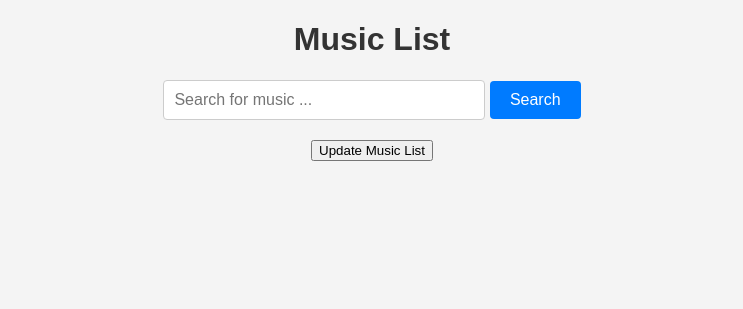
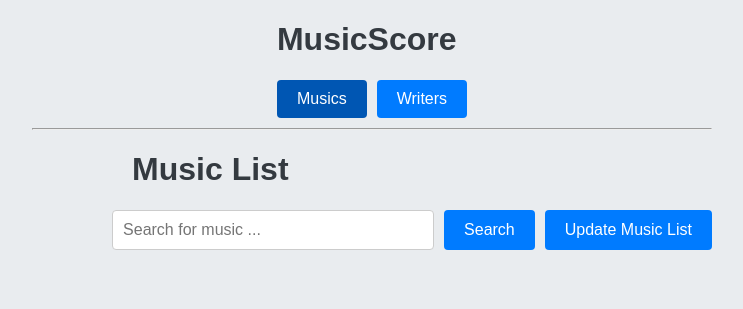
Before and after one commit to monteiroo21/BD, a Flask app: template projeto/project_code/code/bd-project/templates/index.html in a window 1280 px wide. Shown: the top 309 px of the page, without its empty margins (268-1011 px from the left). Run offline with Flask 3, Linux system fonts and the light colour scheme; the template is opened without the code that fills it, so the values that code supplies are empty; some libraries are stand-ins or nearby versions.

Commit message:
search and styles

```diff
--- a/projeto/project_code/code/bd-project/bd_project/music.py
+++ b/projeto/project_code/code/bd-project/bd_project/music.py
@@ -36,11 +36,24 @@ def list_allMusic() -> list[Music]:
             return [Music(*row) for row in cursor.fetchall()]
 
 
+# def search_music(query: str) -> list[Music]:
+#     with create_connection() as conn:
+#         with conn.cursor() as cursor:
+#             cursor.execute("""SELECT music_id, title, [year], g.[name] AS genre_name
+#                            FROM Music AS m
+#                             JOIN MusicalGenre AS g ON m.musGenre_id = g.id
+#                             WHERE m.title LIKE ?""", ('%' + query + '%',))
+#             return [Music(*row) for row in cursor.fetchall()]
+
+
 def search_music(query: str) -> list[Music]:
     with create_connection() as conn:
         with conn.cursor() as cursor:
-            cursor.execute("""SELECT music_id, title, [year], g.[name] AS genre_name
-                           FROM Music AS m
-                            JOIN MusicalGenre AS g ON m.musGenre_id = g.id
-                            WHERE m.title LIKE ?""", ('%' + query + '%',))
+            cursor.execute("""SELECT m.music_id, m.title, m.[year], g.[name] AS genre_name, wr.Fname, wr.Lname
+                FROM Music AS m
+                JOIN MusicalGenre AS g ON m.musGenre_id = g.id
+                JOIN writes AS mw ON m.music_id = mw.music_id
+                JOIN Composer AS c ON mw.composer_id = c.id
+                JOIN Writer AS wr ON c.id = wr.id
+                WHERE m.title LIKE ?""", ('%' + query + '%',))
             return [Music(*row) for row in cursor.fetchall()]
--- a/projeto/project_code/code/bd-project/templates/index.html
+++ b/projeto/project_code/code/bd-project/templates/index.html
@@ -7,7 +7,7 @@
     <title>Music List</title>
     <script src="https://unpkg.com/htmx.org@1.8.4"></script>
     <style>
-        body {
+        /* body {
             font-family: Arial, sans-serif;
             background-color: #f4f4f4;
             margin: 0;
@@ -86,22 +86,171 @@
 
         button.update-btn:hover {
             background-color: #218838;
+        } */
+
+        body {
+            font-family: Arial, sans-serif;
+            background-color: #e9ecef;
+            margin: 0;
+            padding: 0;
+            display: flex;
+            flex-direction: column;
+            align-items: center;
+        }
+
+        h1 {
+            color: #343a40;
+        }
+
+        #tab-container {
+            margin-top: 20px;
+            display: flex;
+            justify-content: center;
+            gap: 10px;
+        }
+
+        #tab-container button {
+            padding: 10px 20px;
+            font-size: 16px;
+            color: #fff;
+            background-color: #007bff;
+            border: none;
+            border-radius: 4px;
+            cursor: pointer;
+            transition: background-color 0.3s ease;
+        }
+
+        #tab-container button:hover {
+            background-color: #0056b3;
+        }
+
+        #tab-container button.active {
+            background-color: #0056b3;
+        }
+
+        #search-form {
+            margin: 20px 0;
+            display: flex;
+            gap: 10px;
+        }
+
+        #search-form input {
+            padding: 10px;
+            font-size: 16px;
+            border: 1px solid #ccc;
+            border-radius: 4px;
+            width: 300px;
+            transition: border-color 0.3s ease;
+        }
+
+        #search-form input:focus {
+            border-color: #007bff;
+            outline: none;
+        }
+
+        #search-form button {
+            padding: 10px 20px;
+            font-size: 16px;
+            color: #fff;
+            background-color: #007bff;
+            border: none;
+            border-radius: 4px;
+            cursor: pointer;
+            transition: background-color 0.3s ease;
+        }
+
+        #search-form button:hover {
+            background-color: #0056b3;
+        }
+
+        #music-container {
+            display: flex;
+            flex-wrap: wrap;
+            gap: 20px;
+            justify-content: center;
+        }
+
+        .card {
+            background-color: #fff;
+            border: 1px solid #ddd;
+            border-radius: 8px;
+            padding: 20px;
+            box-shadow: 0 2px 5px rgba(0, 0, 0, 0.1);
+            width: calc(33.333% - 40px);
+            box-sizing: border-box;
+            transition: box-shadow 0.3s ease;
+        }
+
+        .card:hover {
+            box-shadow: 0 4px 10px rgba(0, 0, 0, 0.15);
+        }
+
+        .card h2 {
+            margin: 0 0 10px;
+            font-size: 20px;
+        }
+
+        .card p {
+            margin: 5px 0;
+            color: #555;
+        }
+
+        button.update-btn {
+            margin-top: 20px;
+            padding: 10px 20px;
+            font-size: 16px;
+            color: #fff;
+            background-color: #28a745;
+            border: none;
+            border-radius: 4px;
+            cursor: pointer;
+            transition: background-color 0.3s ease;
+        }
+
+        button.update-btn:hover {
+            background-color: #218838;
         }
     </style>
 </head>
 
 <body>
-    <h1>Music List</h1>
+    <div>
+        <h1>MusicScore</h1>
+        <div id="tab-container">
+            <button id="musics-tab" class="active">Musics</button>
+            <button id="writers-tab">Writers</button>
+        </div>
+    </div>
 
-    <form id="search-form" hx-get="/music-search" hx-target="#music-container" hx-trigger="submit">
-        <input type="text" name="query" placeholder="Search for music ...">
-        <button type="submit">Search</button>
-    </form>
+    <div style="margin-bottom: 40px;">
+        <hr style="margin-top: 10px; margin-bottom: 5px;">
+        <h1 style="margin-left: 100px;">Music List</h1>
 
-    <div id="music-container" hx-get="/music-list" hx-trigger="load">
-        <!-- Music list will be loaded here -->
+        <form id="search-form" hx-get="/music-search" hx-target="#music-container" hx-trigger="submit"
+            style="margin-left: 80px;">
+            <input type="text" name="query" placeholder="Search for music ...">
+            <button type="submit">Search</button>
+            <button hx-get="/music-list" hx-target="#music-container" hx-swap="innerHTML">Update Music List</button>
+        </form>
+
+        <div id="music-container" hx-get="/music-list" hx-trigger="load">
+            <!-- Music list will be loaded here -->
+        </div>
     </div>
-    <button hx-get="/music-list" hx-target="#music-container" hx-swap="innerHTML">Update Music List</button>
+
+    <script>
+        document.getElementById('musics-tab').addEventListener('click', function () {
+            this.classList.add('active');
+            document.getElementById('writers-tab').classList.remove('active');
+            // Add your logic to show music list
+        });
+
+        document.getElementById('writers-tab').addEventListener('click', function () {
+            this.classList.add('active');
+            document.getElementById('musics-tab').classList.remove('active');
+            // Add your logic to show writers list
+        });
+    </script>
 </body>
 
 </html>
```
